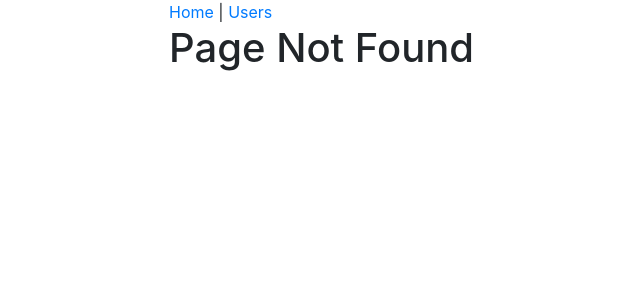
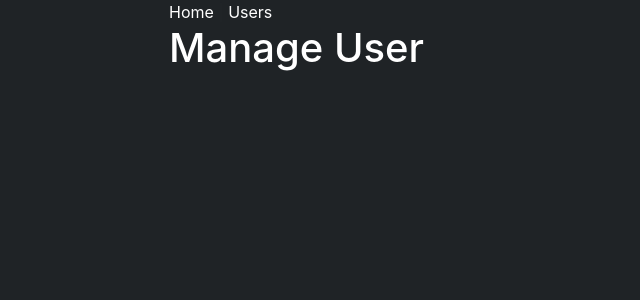
Before and after one commit to Jbond312/PlexRequestsClient, a React app: page /user/1 in a window 1280 px wide. Before the commit this address had no page. Shown: the top 300 px of the page, without its empty margins (61-701 px from the left). Built offline with nearby package versions, Linux system fonts and the light colour scheme; what redux-immutable-state-invariant would draw is missing.

Commit message:
- Added ManageUserPage skeleton - Added some basic styling

```diff
--- a/src/components/App.js
+++ b/src/components/App.js
@@ -1,13 +1,14 @@
-import React from "react";
-import { Switch, Route } from "react-router-dom";
+import React from 'react';
+import { Switch, Route } from 'react-router-dom';
 
-import { ToastContainer } from "react-toastify";
-import "react-toastify/dist/ReactToastify.min.css";
+import { ToastContainer } from 'react-toastify';
+import 'react-toastify/dist/ReactToastify.min.css';
 
-import Header from "./common/Header";
-import HomePage from "./HomePage";
-import UsersPage from "./Users/UsersPage";
-import PageNotFound from "./PageNotFound";
+import Header from './common/Header';
+import HomePage from './HomePage';
+import UsersPage from './Users/UsersPage';
+import PageNotFound from './PageNotFound';
+import ManageUserPage from './Users/ManageUserPage';
 
 const App = () => {
   return (
@@ -15,6 +16,7 @@ const App = () => {
       <Header />
       <Switch>
         <Route exact path="/" component={HomePage} />
+        <Route path="/user/:id" component={ManageUserPage} />
         <Route path="/users" component={UsersPage} />
         <Route component={PageNotFound} />
       </Switch>
--- /dev/null
+++ b/src/components/Users/ManageUserPage.js
@@ -0,0 +1,11 @@
+import React from 'react';
+
+const ManageUserPage = () => {
+  return (
+    <>
+      <h1>Manage User</h1>
+    </>
+  );
+};
+
+export default ManageUserPage;
--- a/src/components/Users/UsersList.js
+++ b/src/components/Users/UsersList.js
@@ -1,5 +1,6 @@
-import React from "react";
-import PropTypes from "prop-types";
+import React from 'react';
+import PropTypes from 'prop-types';
+import { Link } from 'react-router-dom';
 
 const UsersList = ({ users }) => {
   return (
@@ -17,8 +18,10 @@ const UsersList = ({ users }) => {
             return (
               <tr key={user.id}>
                 <td>{user.id}</td>
-                <td>{user.username}</td>
-                <td>{user.isDisabled === false ? "No" : "Yes"}</td>
+                <td>
+                  <Link to={'/user/' + user.id}>{user.username}</Link>
+                </td>
+                <td>{user.isDisabled === false ? 'No' : 'Yes'}</td>
               </tr>
             );
           })}
--- a/src/index.css
+++ b/src/index.css
@@ -6,3 +6,36 @@
 nav {
   padding: 20px 0 20px 0;
 }
+
+body {
+  background-color: #1f2326;
+}
+
+table,
+thead,
+tbody,
+th,
+tr,
+td,
+p,
+h1,
+h2,
+h3,
+h4,
+h5,
+h6,
+a {
+  color: white;
+}
+
+tbody tr:hover {
+  background-color: #3a3f3e;
+}
+
+tbody tr:hover a {
+  color: white;
+}
+
+a:hover {
+  color: white;
+}
```
Also changed, not shown: src/index.js (+9 -9 lines).
